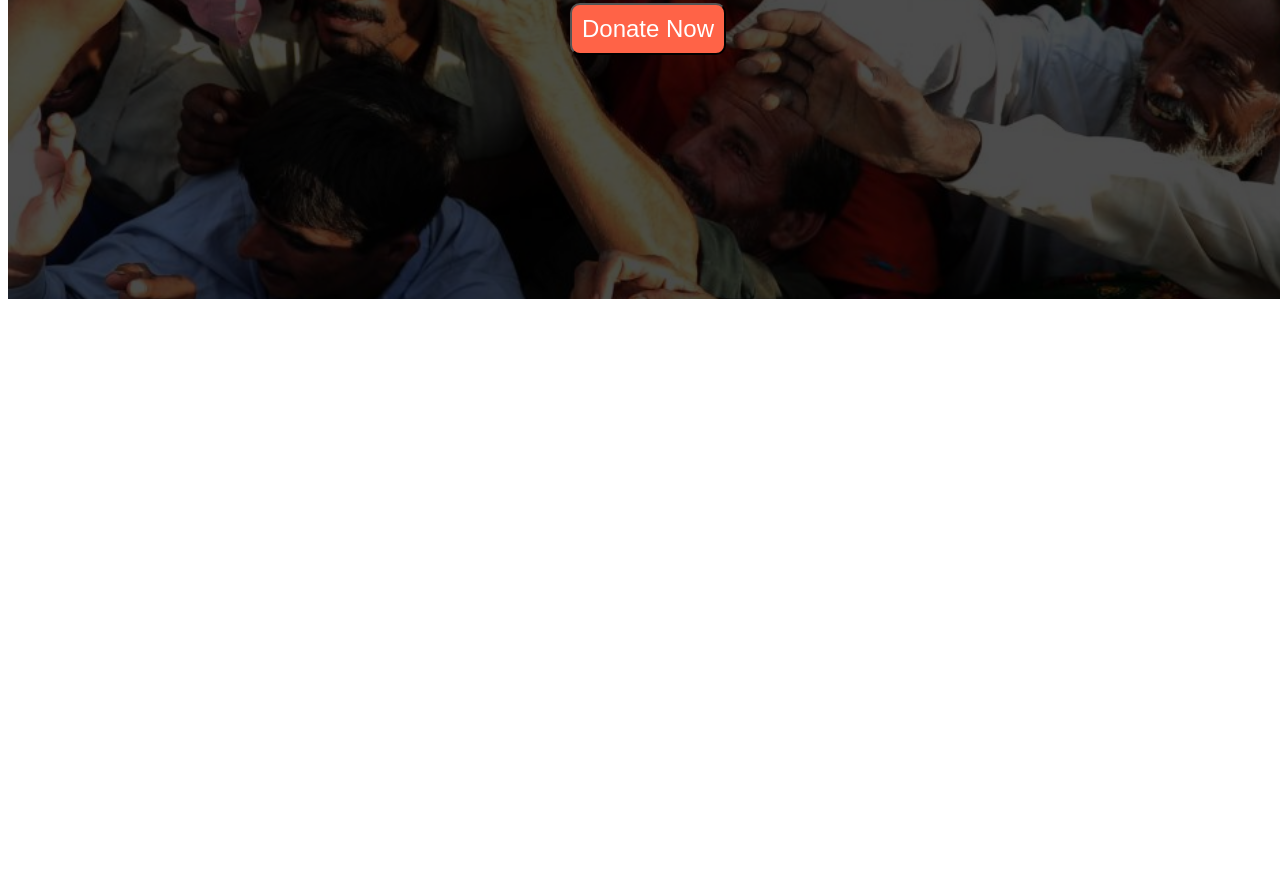
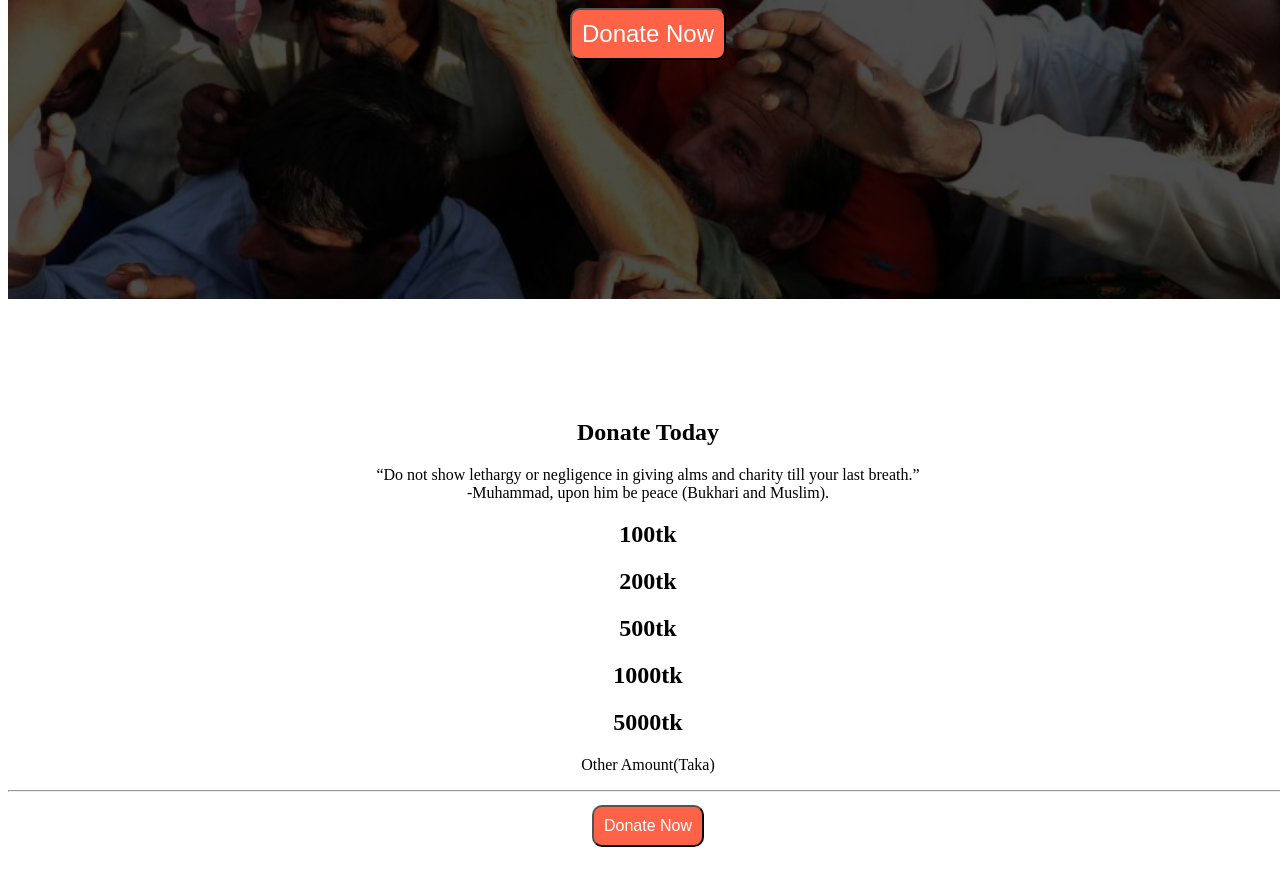
Before and after one commit to bhuiyanshipon/my-first-assignment, a plain HTML site: page index.html in a window 1280 px wide. Shown: the part 561-1446 px from the top of the page. Before the commit the page ends 868 px from the top, so only its background shows below. Drawn offline with Linux system fonts and the light colour scheme.

Commit message:
section two added

```diff
--- a/index.html
+++ b/index.html
@@ -22,6 +22,22 @@
             </div>
         </div>
     </section>
+    <section class="donate-container">
+        <div class="donate-text">
+            <h1>Donate Today</h1>
+            <p>“Do not show lethargy or negligence in giving alms and charity till your last breath.” <br>
+                -Muhammad, upon him be peace (Bukhari and Muslim).</p>
+            <h2>100tk</h2>
+            <h2>200tk</h2>
+            <h2>500tk</h2>
+            <h2>1000tk</h2>
+            <h2>5000tk</h2>
+            <p>Other Amount(Taka)</p>
+            <hr>
+            <button class="donate-button">Donate Now</button>
+
+        </div>
+    </section>
 
 
 </body>
--- a/style.css
+++ b/style.css
@@ -32,4 +32,14 @@
     border-radius: 10px;
     background-color: rgb(255, 99, 71);
     color: white;
+    margin-top: 5px;
 }
+
+.donate-container {
+    width: 100vw;
+    height: 100vh;
+    background-color: white;
+    color: black;
+    text-align: center;
+    padding-top: 100px;
+}
```
